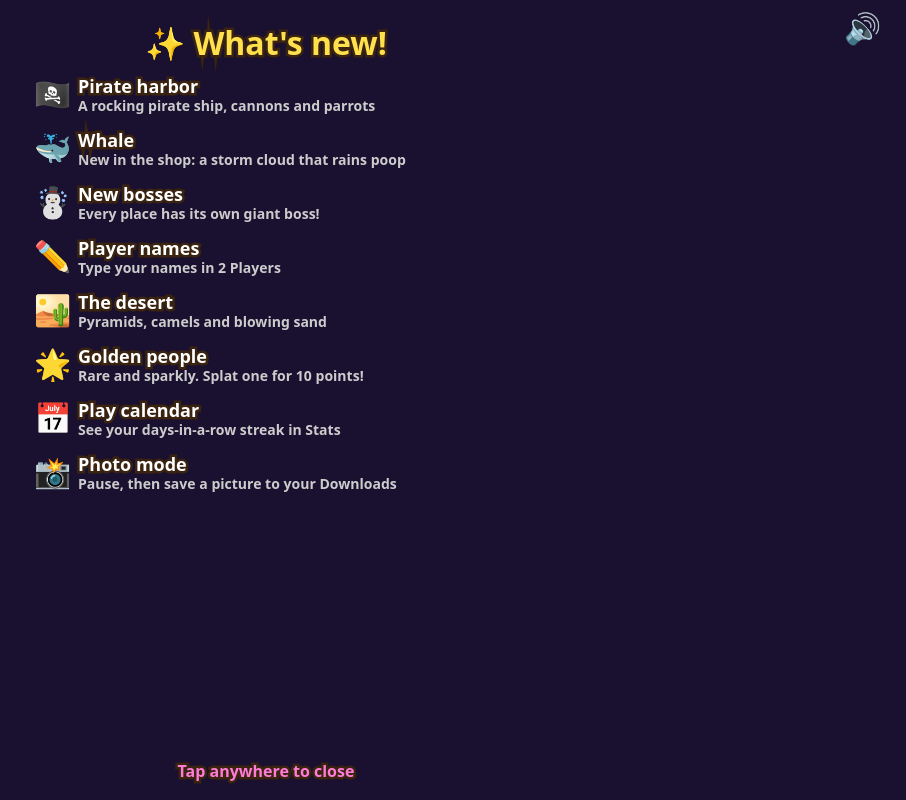
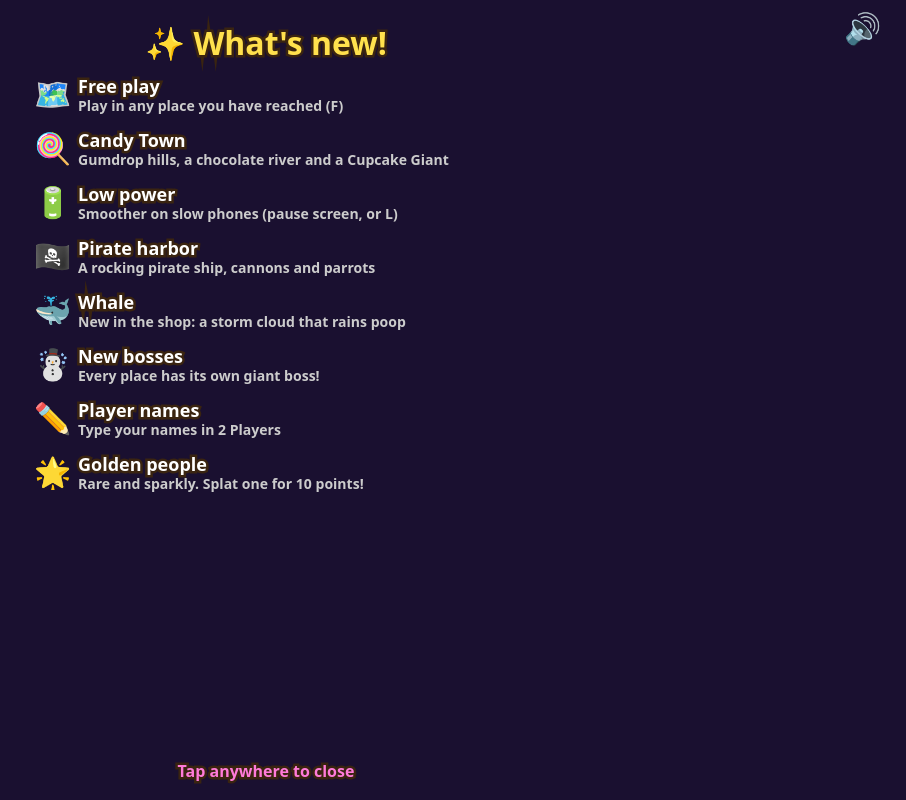
Before and after one commit to kaceiam/poop-shooter, a plain HTML site: page index.html in a window 1280 px wide. Shown: the whole page, without its empty margins (374-1280 px from the left). Drawn offline with Linux system fonts and the light colour scheme; animation ran at ten frames a second.

Commit message:
Remove the city rain lines and the beach sandcastle; What's new update
Kace asked to get rid of the blue lines in the sky (the rain streaks in
the city at night) and the forts on the ground (the beach sandcastle).
What's new lists Free play, Candy Town and low power. Short button-mash
test found no errors at three sizes.

Co-Authored-By: Claude Opus 5.5 <noreply@anthropic.com>

```diff
--- a/index.html
+++ b/index.html
@@ -1426,16 +1426,16 @@ function drawShop() {
 }
 // ---- How to play: 4 pages, tap to go to the next one ----
 // ---- What's new: shown once after each update, tap to close ----
-const VERSION = '2026-11-26i';                         // change this after each update so the note shows again
+const VERSION = '2026-11-26j';                         // change this after each update so the note shows again
 const NEWS = [
+  ['🗺️', 'Free play', 'Play in any place you have reached (F)'],
+  ['🍭', 'Candy Town', 'Gumdrop hills, a chocolate river and a Cupcake Giant'],
+  ['🔋', 'Low power', 'Smoother on slow phones (pause screen, or L)'],
   ['🏴‍☠️', 'Pirate harbor', 'A rocking pirate ship, cannons and parrots'],
   ['🐳', 'Whale', 'New in the shop: a storm cloud that rains poop'],
   ['☃️', 'New bosses', 'Every place has its own giant boss!'],
   ['✏️', 'Player names', 'Type your names in 2 Players'],
-  ['🏜️', 'The desert', 'Pyramids, camels and blowing sand'],
   ['🌟', 'Golden people', 'Rare and sparkly. Splat one for 10 points!'],
-  ['📅', 'Play calendar', 'See your days-in-a-row streak in Stats'],
-  ['📸', 'Photo mode', 'Pause, then save a picture to your Downloads'],
 ];
 let showNews = false;
 try { showNews = localStorage.getItem('poopSeenVersion') !== VERSION; } catch (e) {}
--- a/js/places.js
+++ b/js/places.js
@@ -14,7 +14,7 @@ const PLACES = [
     deco: [[0.08, 0.85, '🌷', 30], [0.9, 0.15, '🌼', 26], [0.6, 0.9, '🌷', 28]] },
   { name: 'The Beach', icon: '🏖️', sky: ['#4fc3f7', '#e1f5fe'], ground: '#f4dca0', path: null,
     people: ['🚶', '🚶‍♀️', '🏃', '🏃‍♀️', '🧍', '🧍‍♀️', '🏄', '🏄‍♀️', '🤸', '🤸‍♀️'], props: ['🍦', '🏐', '🛟', '🍉'],
-    deco: [[0.06, 0.2, '🌴', 70], [0.94, 0.25, '🌴', 70], [0.3, 0.75, '⛱️', 50], [0.75, 0.85, '🏰', 40], [0.5, 0.15, '🐚', 24]] },
+    deco: [[0.06, 0.2, '🌴', 70], [0.94, 0.25, '🌴', 70], [0.3, 0.75, '⛱️', 50], [0.5, 0.15, '🐚', 24]] },
   { name: 'The School', icon: '🏫', sky: ['#90caf9', '#e3f2fd'], ground: '#a7adb3', path: '#f2c14e',
     people: ['🚶', '🚶‍♀️', '🚶‍♂️', '🏃', '🏃‍♀️', '🧍', '🧍‍♀️'], props: ['🎒', '🎒', '🎒', '📚', '🍎'],
     deco: [[0.12, 0.8, '⚽', 26], [0.85, 0.7, '🏀', 26]] },
@@ -213,13 +213,6 @@ function drawPlace() {
     }
     const tx = ((now * 160) % (W + 200)) - 100, tx2 = W - ((now * 120 + 300) % (W + 200)) + 100;   // taxis
     emoji('🚕', tx, hz + 18, 40, true); emoji('🚕', tx2, hz + 30, 36);
-    ctx.strokeStyle = 'rgba(180,200,255,0.35)'; ctx.lineWidth = 1;                    // a little rain (all drawn in one go)
-    ctx.beginPath();
-    if (!lowPower) for (let i = 0; i < 50; i++) {
-      const x = (i * 53) % W, y = (now * 420 + i * 47) % top;
-      ctx.moveTo(x, y); ctx.lineTo(x - 3, y + 10);
-    }
-    ctx.stroke();
   }
   if (here.name === 'The Mountain') {
     const top = pocketTop(), now = performance.now() / 1000;
```
